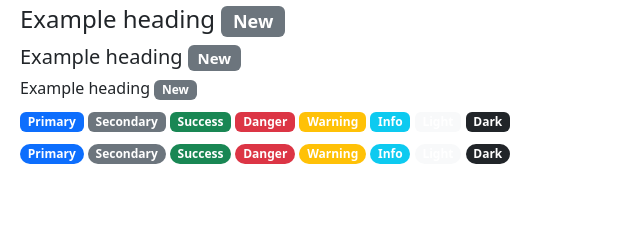
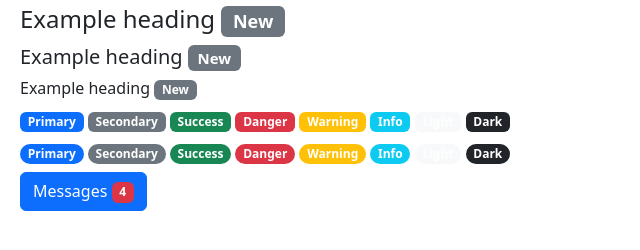
Before and after one commit to AL-JOESTAR/Belajar-Bootstap-5, a plain HTML site: page badges.html in a window 1280 px wide. Shown: the part 160-410 px from the top of the page, without its empty margins (0-640 px from the left). Drawn offline with nearby package versions, Linux system fonts and the light colour scheme.

Commit message:
inside element

```diff
--- a/badges.html
+++ b/badges.html
@@ -38,5 +38,11 @@
         <span class="badge rounded-pill bg-light">Light</span>
         <span class="badge rounded-pill bg-dark">Dark</span>
     </div>
+
+    <div class="container m-2">
+        <button type="button" class="btn btn-primary">
+            Messages <span class="badge bg-danger">4</span>
+        </button>
+    </div>
 </body>
 </html>
```
